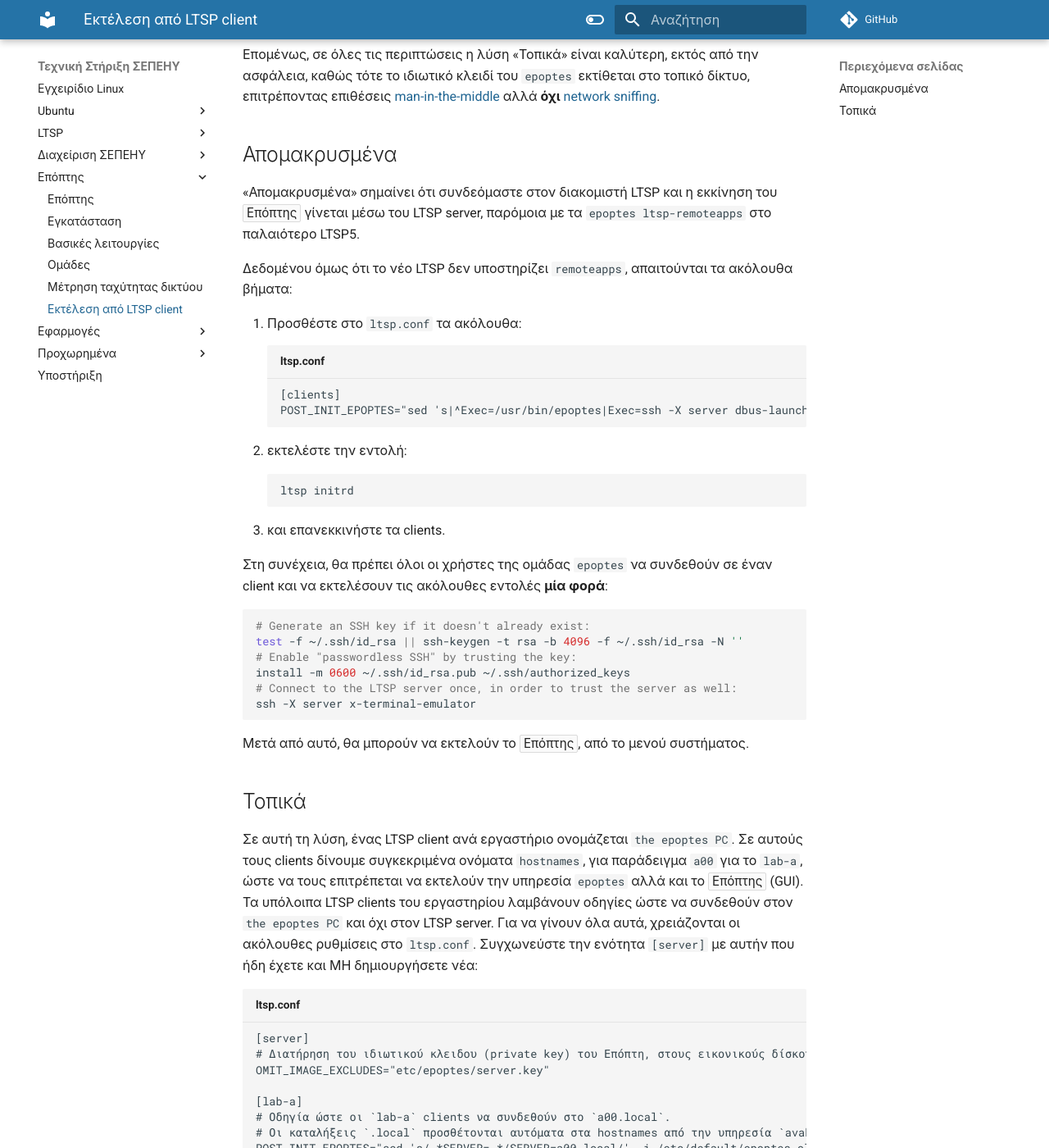
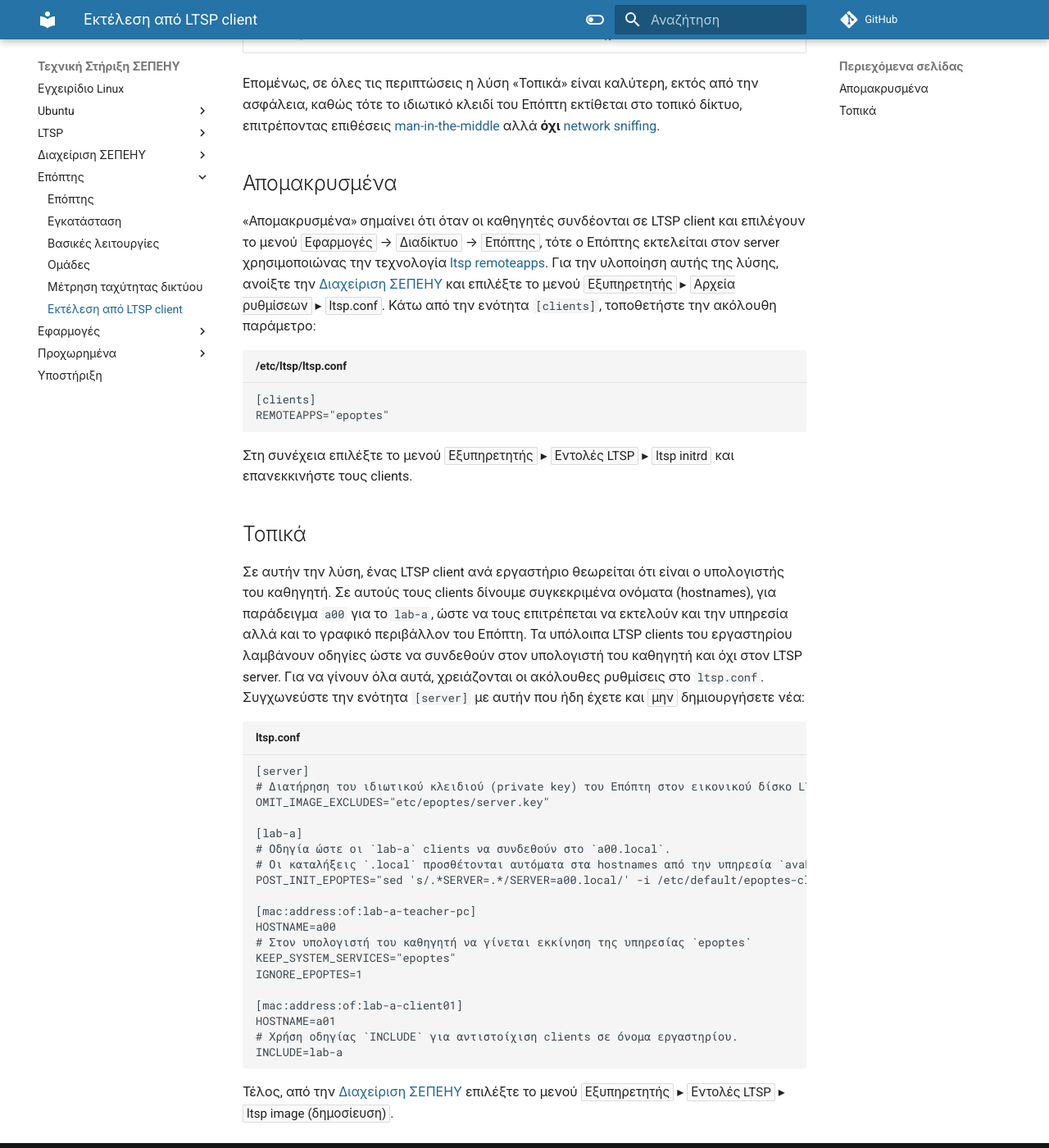
Before and after one commit to siahos/el.ltsp.org, an MkDocs documentation site: the page built from docs/epoptes/on-ltsp-client.md, in a window 1280 px wide and 1400 px high, scrolled down 748 px. Shown: the whole window at 82% size. Built offline with MkDocs 1.6.1 and Material for MkDocs 9.7.7, drawn with Linux system fonts in a browser that asks for light colours; comment, search, counter and statistics services are not loaded; some of the changed text lies outside the part shown.

Commit message:
Update on-ltsp-client

````diff
--- a/docs/epoptes/on-ltsp-client.md
+++ b/docs/epoptes/on-ltsp-client.md
@@ -1,17 +1,18 @@
 # Εκτέλεση από LTSP client
 
-**TODO: μετάφραση από το <https://epoptes.org/documentation/run-fat/>**
+!!! warning ""
+    Αυτή η σελίδα προϋποθέτει ότι έχετε εγκαταστήσει τα
+    [sch-scripts](../sch-scripts/Εγκατάσταση.md).
 
-Αυτή η σελίδα προϋποθέτει ότι έχετε ήδη εγκαταστήσει τα
-[sch-scripts](../sch-scripts/Εγκατάσταση.md).
-
-Ας υποθέσουμε ότι ο LTSP server εξυπηρετεί 3 εργαστήρια υπολογιστών.
-Σε αυτή την περίπτωση, πώς θα μπορούσε να εκτελείται ο `epoptes` για κάθε ένα εργαστήριο;
+Συνήθως ο Επόπτης εκτελείται από τον καθηγητή που συνδέεται στον LTSP server.
+Όμως, σε ορισμένες περιπτώσεις είναι επιθυμητή η εκτέλεσή του από LTSP client,
+για παράδειγμα όταν ένας server εξυπηρετεί πολλά εργαστήρια, ή όταν ο server
+είναι τοποθετημένος μακρυά από την έδρα του καθηγητή.
 
 Υπάρχουν δύο λύσεις:
 
--   «Απομακρυσμένα»
--   «Τοπικά»
+- [Απομακρυσμένα](#απομακρυσμένα)
+- [Τοπικά](#τοπικά)
 
 Ο παρακάτω πίνακας τις συγκρίνει:
 
@@ -23,57 +24,43 @@
 | Είναι ασφαλές;              | Ναι                                    | Όχι τόσο πολύ                               |
 
 Επομένως, σε όλες τις περιπτώσεις η λύση «Τοπικά» είναι καλύτερη, εκτός από την
-ασφάλεια, καθώς τότε το ιδιωτικό κλειδί του `epoptes` εκτίθεται στο τοπικό δίκτυο,
-επιτρέποντας επιθέσεις [man-in-the-middle](https://el.wikipedia.org/wiki/Επίθεση_man-in-the-middle) αλλά
-**όχι** [network sniffing](https://el.wikipedia.org/wiki/Packet_sniffer).
+ασφάλεια, καθώς τότε το ιδιωτικό κλειδί του Επόπτη εκτίθεται στο τοπικό δίκτυο,
+επιτρέποντας επιθέσεις
+[man-in-the-middle](https://el.wikipedia.org/wiki/Επίθεση_man-in-the-middle)
+αλλά **όχι** [network sniffing](https://el.wikipedia.org/wiki/Packet_sniffer).
 
 ## Απομακρυσμένα
 
-«Απομακρυσμένα» σημαίνει ότι συνδεόμαστε στον διακομιστή LTSP και η εκκίνηση
-του ***Επόπτης*** γίνεται μέσω του LTSP server, παρόμοια με τα `epoptes
-ltsp-remoteapps` στο παλαιότερο LTSP5.
+«Απομακρυσμένα» σημαίνει ότι όταν οι καθηγητές συνδέονται σε LTSP client και
+επιλέγουν το μενού ***Εφαρμογές*** → ***Διαδίκτυο*** → ***Επόπτης***, τότε ο
+Επόπτης εκτελείται στον server χρησιμοποιώνας την τεχνολογία [ltsp
+remoteapps](https://ltsp.org/man/ltsp-remoteapps/). Για την υλοποίηση αυτής της
+λύσης, ανοίξτε την [Διαχείριση ΣΕΠΕΗΥ](../sch-scripts/index.md) και επιλέξτε το
+μενού ***Εξυπηρετητής*** ▸ ***Αρχεία ρυθμίσεων*** ▸ ***ltsp.conf***. Κάτω
+από την ενότητα `[clients]`, τοποθετήστε την ακόλουθη παράμετρο:
 
-Δεδομένου όμως ότι το νέο LTSP δεν υποστηρίζει `remoteapps`, απαιτούνται τα
-ακόλουθα βήματα:
+```text title="/etc/ltsp/ltsp.conf"
+[clients]
+REMOTEAPPS="epoptes"
+```
 
-1. Προσθέστε στο `ltsp.conf` τα ακόλουθα:
-   ```text title="ltsp.conf"
-   [clients]
-   POST_INIT_EPOPTES="sed 's|^Exec=/usr/bin/epoptes|Exec=ssh -X server dbus-launch epoptes|' -i /usr/share/applications/epoptes.desktop"
-   ```
-2. εκτελέστε την εντολή:
-   ```shell
-   ltsp initrd
-   ```
-3. και επανεκκινήστε τα clients.
-
-Στη συνέχεια, θα πρέπει όλοι οι χρήστες της ομάδας `epoptes` να συνδεθούν σε
-έναν client και να εκτελέσουν τις ακόλουθες εντολές **μία φορά**:
-
-```shell
-# Generate an SSH key if it doesn't already exist:
-test -f ~/.ssh/id_rsa || ssh-keygen -t rsa -b 4096 -f ~/.ssh/id_rsa -N ''
-# Enable "passwordless SSH" by trusting the key:
-install -m 0600 ~/.ssh/id_rsa.pub ~/.ssh/authorized_keys
-# Connect to the LTSP server once, in order to trust the server as well:
-ssh -X server x-terminal-emulator
-```
-Μετά από αυτό, θα μπορούν να εκτελούν το ***Επόπτης***, από το μενού συστήματος.
+Στη συνέχεια επιλέξτε το μενού ***Εξυπηρετητής*** ▸ ***Εντολές LTSP*** ▸
+***ltsp initrd*** και επανεκκινήστε τους clients.
 
 ## Τοπικά
 
-Σε αυτή τη λύση, ένας LTSP client ανά εργαστήριο ονομάζεται `the epoptes PC`.
-Σε αυτούς τους clients δίνουμε συγκεκριμένα ονόματα `hostnames`, για παράδειγμα
-`a00` για το `lab-a`, ώστε να τους επιτρέπεται να εκτελούν την υπηρεσία
-`epoptes` αλλά και το ***Επόπτης*** (GUI). Τα υπόλοιπα LTSP clients του
-εργαστηρίου λαμβάνουν οδηγίες ώστε να συνδεθούν στον `the epoptes PC` και όχι
-στον LTSP server. Για να γίνουν όλα αυτά, χρειάζονται οι ακόλουθες ρυθμίσεις
-στο `ltsp.conf`. Συγχωνεύστε την ενότητα `[server]` με αυτήν που ήδη έχετε και
-ΜΗ δημιουργήσετε νέα:
+Σε αυτήν την λύση, ένας LTSP client ανά εργαστήριο θεωρείται ότι είναι ο
+υπολογιστής του καθηγητή. Σε αυτούς τους clients δίνουμε συγκεκριμένα ονόματα
+(hostnames), για παράδειγμα `a00` για το `lab-a`, ώστε να τους επιτρέπεται να
+εκτελούν και την υπηρεσία αλλά και το γραφικό περιβάλλον του Επόπτη. Τα
+υπόλοιπα LTSP clients του εργαστηρίου λαμβάνουν οδηγίες ώστε να συνδεθούν στον
+υπολογιστή του καθηγητή και όχι στον LTSP server. Για να γίνουν όλα αυτά,
+χρειάζονται οι ακόλουθες ρυθμίσεις στο `ltsp.conf`. Συγχωνεύστε την ενότητα
+`[server]` με αυτήν που ήδη έχετε και ***μην*** δημιουργήσετε νέα:
 
 ```text title="ltsp.conf"
 [server]
-# Διατήρηση του ιδιωτικού κλειδου (private key) του Επόπτη, στους εικονικούς δίσκους LTSP.
+# Διατήρηση του ιδιωτικού κλειδιού (private key) του Επόπτη στον εικονικού δίσκο LTSP.
 OMIT_IMAGE_EXCLUDES="etc/epoptes/server.key"
 
 [lab-a]
@@ -81,23 +68,17 @@ OMIT_IMAGE_EXCLUDES="etc/epoptes/server.key"
 # Οι καταλήξεις `.local` προσθέτονται αυτόματα στα hostnames από την υπηρεσία `avahi`.
 POST_INIT_EPOPTES="sed 's/.*SERVER=.*/SERVER=a00.local/' -i /etc/default/epoptes-client"
 
-[mac:address:of:lab-a-epoptes-pc]
+[mac:address:of:lab-a-teacher-pc]
 HOSTNAME=a00
-# Στο epoptes client, εκκίνηση της υπηρεσία `epoptes`
+# Στον υπολογιστή του καθηγητή να γίνεται εκκίνηση της υπηρεσίας `epoptes`
 KEEP_SYSTEM_SERVICES="epoptes"
 IGNORE_EPOPTES=1
 
 [mac:address:of:lab-a-client01]
 HOSTNAME=a01
-# Χρήση οδηγίας `INCLUDE` για αντιστοίχηση clients σε όνομα εργαστηρίου.
+# Χρήση οδηγίας `INCLUDE` για αντιστοίχιση clients σε όνομα εργαστηρίου.
 INCLUDE=lab-a
 ```
 
-Τέλος, εκτελέστε τις ακόλουθες εντολές στον LTSP server ως `root`:
-
-```shell
-# Δημιουργία εικονικού δίσκου.
-ltsp image /
-# Ενημέρωση του /srv/tftp/ltsp/ltsp.img με τις αλλαγές στο `ltsp.conf`.
-ltsp initrd
-```
+Τέλος, από την [Διαχείριση ΣΕΠΕΗΥ](../sch-scripts/index.md) επιλέξτε το μενού
+***Εξυπηρετητής*** ▸ ***Εντολές LTSP*** ▸ ***ltsp image (δημοσίευση)***.
````
Also changed, not shown: docs/ltsp/index.md (+45 -48 lines).
